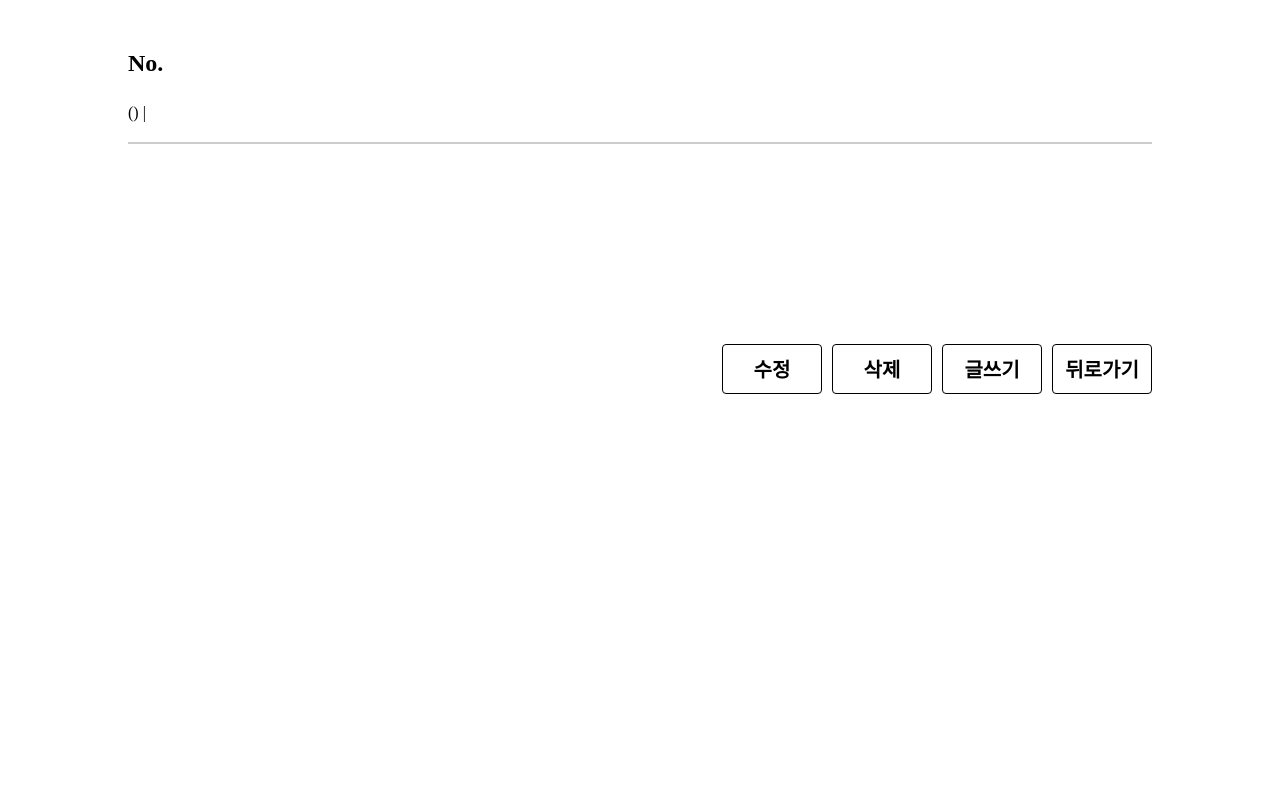
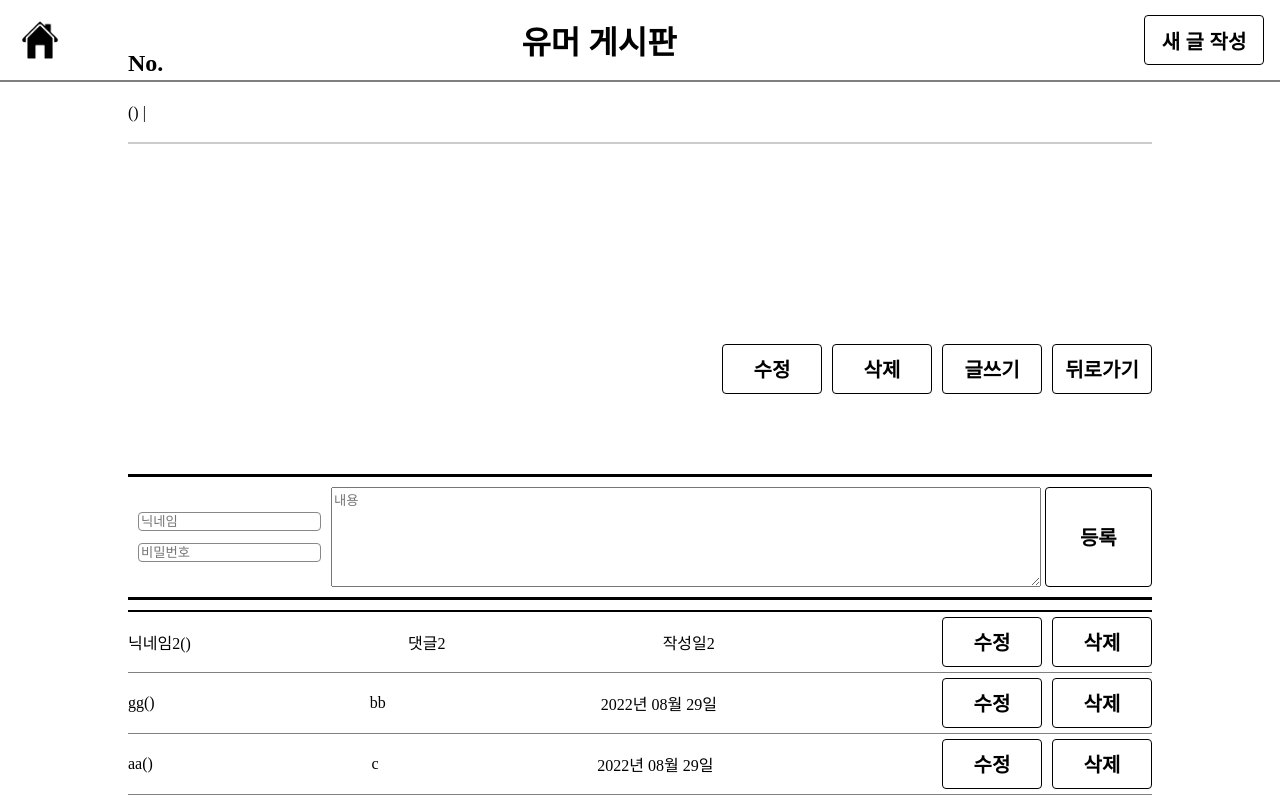
Before and after one commit to kwakhyun/anonymous-forum, a React (Create React App) app: page /detail/1 in a window 1280 px wide. Shown: the top 798 px of the page. Built offline with nearby package versions, Linux system fonts and the light colour scheme; no server answers; data requests are answered from the project's data file.

Commit message:
feat : 페이지 합치기

```diff
--- a/db.json
+++ b/db.json
@@ -26,6 +26,42 @@
       "content": "ee",
       "date": "2022.08.29 19:51:11",
       "ip": "119.67"
+    },
+    {
+      "id": "1dbaa173-df67-47dd-af50-d7cffc9a21a2",
+      "nickname": "1234",
+      "password": "1234",
+      "title": "1234",
+      "content": "1234",
+      "date": "2022.08.30 20:52:35",
+      "ip": "182.229"
+    },
+    {
+      "id": "76ded35f-c417-46e6-8391-f9709efab019",
+      "nickname": "1234",
+      "password": "1234",
+      "title": "1234",
+      "content": "1234",
+      "date": "2022.08.30 20:54:59",
+      "ip": "182.229"
+    },
+    {
+      "id": "82469012-8db5-4c4b-ac56-7071fba8501f",
+      "nickname": "11",
+      "password": "11",
+      "title": "11",
+      "content": "11",
+      "date": "2022.08.30 20:56:12",
+      "ip": "182.229"
+    },
+    {
+      "id": "a7b32517-36d4-40db-8a80-f0549799a495",
+      "nickname": "aa",
+      "password": "12",
+      "title": "12",
+      "content": "12",
+      "date": "2022.08.30 20:56:26",
+      "ip": "182.229"
     }
   ],
   "comments": [
@@ -145,6 +181,48 @@
     },
     {
       "id": 9
+    },
+    {
+      "list": [
+        {
+          "id": "2c3723ea-5535-457d-9661-7f32a67bafe6",
+          "ip": "182.229",
+          "comment": "1234",
+          "nickname": "1234",
+          "password": "1234",
+          "date": "2022년 08월 30일"
+        }
+      ],
+      "id": "1dbaa173-df67-47dd-af50-d7cffc9a21a2"
+    },
+    {
+      "id": "76ded35f-c417-46e6-8391-f9709efab019",
+      "list": []
+    },
+    {
+      "list": [],
+      "id": "82469012-8db5-4c4b-ac56-7071fba8501f"
+    },
+    {
+      "list": [
+        {
+          "id": "4ad33cb4-5bc9-4f2b-993c-8e7b50736a4c",
+          "ip": "182.229",
+          "comment": "12",
+          "nickname": "121",
+          "password": "3121",
+          "date": "2022년 08월 30일"
+        },
+        {
+          "id": "f42770a7-2d8c-4718-aa48-84f103649b05",
+          "ip": "182.229",
+          "comment": "123",
+          "nickname": "123",
+          "password": "123",
+          "date": "2022년 08월 30일"
+        }
+      ],
+      "id": "a7b32517-36d4-40db-8a80-f0549799a495"
     }
   ]
 }
--- a/src/components/Header/Header.jsx
+++ b/src/components/Header/Header.jsx
@@ -24,7 +24,7 @@ const Header = () => {
       <HeaderContainer>
         <HomeImg src={img_home} onClick={goToHome} />
         <Title>유머 게시판</Title>
-        <MainButton onClick={goToPost} children="새 글 작성" />
+        <MainButton width="6em" onClick={goToPost} children="새 글 작성" />
       </HeaderContainer>
       <Empty></Empty>
     </div>
--- a/src/components/comment/CommentForm.jsx
+++ b/src/components/comment/CommentForm.jsx
@@ -1,4 +1,3 @@
-import { Button } from "@mui/material";
 import axios from "axios";
 import { useEffect, useRef, useState } from "react";
 import { useDispatch, useSelector } from "react-redux";
@@ -45,7 +44,7 @@ const CommentForm = ({ formData }) => {
       return alert("채워주세요.");
     }
 
-    const newList = [...list];
+    const newList = list ? [...list] : [];
     let date = new Date();
     let year = date.getFullYear();
     let month = ("0" + (1 + date.getMonth())).slice(-2);
--- a/src/hook/useGetData.jsx
+++ b/src/hook/useGetData.jsx
@@ -18,7 +18,7 @@ const useGetData = async (table, id) => {
       await axios
         .get(url)
         .then((res) => setValue(res.data))
-        .catch(() => console.log("불러오지 못했습니다."));
+        .catch(() => setValue({ id: id, list: [] }));
     };
     getData();
   }, [url]);
--- a/src/pages/CommentPage.jsx
+++ b/src/pages/CommentPage.jsx
@@ -5,13 +5,15 @@ import { useGetData } from "../hook";
 import { postComment } from "../redux/modules/commentSlice";
 import { useParams } from "react-router-dom";
 import { useDispatch, useSelector } from "react-redux";
+import { Header } from "../components/Header";
 
 const CommentPage = () => {
   const dispatch = useDispatch();
-  const param = useParams().id;
-  const data = useGetData("comments", param);
+  const { id } = useParams();
+  const data = useGetData("comments", id);
   const formData = { nickname: "", password: "", content: "" };
 
+  console.log(id);
   useEffect(() => {
     data.then((res) => {
       dispatch(postComment({ id: res.id, list: res?.list }));
@@ -20,6 +22,7 @@ const CommentPage = () => {
 
   return (
     <DivPage>
+      <Header />
       <CommentForm formData={formData} />
       <CommentList />
     </DivPage>
--- a/src/pages/DetailPage.jsx
+++ b/src/pages/DetailPage.jsx
@@ -4,7 +4,7 @@ import { useSelector, useDispatch } from "react-redux";
 import { deletePost } from "../redux/modules/postSlice";
 import styled from "styled-components";
 import Button from "../components/mainButton/MainButton";
-
+import CommentPage from "./CommentPage";
 const DetailPage = () => {
   const params = useParams();
   const navigate = useNavigate();
@@ -30,6 +30,7 @@ const DetailPage = () => {
   console.log(info);
 
   return (
+    <div>
       <DetailPageWrapper>
         <span>No.{info.num}</span>
         <h2>{info.title}</h2>
@@ -76,6 +77,8 @@ const DetailPage = () => {
           <Button onClick={() => navigate(-1)}>뒤로가기</Button>
         </ButtonDiv>
       </DetailPageWrapper>
+      <CommentPage />
+    </div>
   );
 };
 
--- a/src/pages/PostPage.jsx
+++ b/src/pages/PostPage.jsx
@@ -5,7 +5,7 @@ import { useDispatch } from "react-redux";
 import { addPost } from "../redux/modules/postSlice";
 import axios from "axios";
 import styled from "styled-components";
-import Button from "../components/mainButton/MainButton";
+import { postComment } from "../redux/modules/commentSlice";
 
 const PostPage = () => {
   const title = useRef(null);
@@ -49,45 +49,36 @@ const PostPage = () => {
       <input ref={title} placeholder="제목" />
       <textarea ref={content} placeholder="내용" />
       <ButtonDiv>
-        <Button
+        <button
           onClick={() => {
-            if (nickname.current.value === "") {
-              alert("닉네임을 입력하세요.");
-              nickname.current.focus();
-            } else if (password.current.value === "") {
-              alert("비밀번호를 입력하세요.");
-              password.current.focus();
-            } else if (title.current.value === "") {
-              alert("제목을 입력하세요.");
-              title.current.focus();
-            } else if (content.current.value === "") {
-              alert("내용을 입력하세요.");
-              content.current.focus();
-            } else if (password.current.value.length < 4) {
-              alert("비밀번호는 최소 4자리 이상 입력해주세요.");
-              password.current.focus();
-            } else if (title.current.value.length < 2) {
-              alert("제목은 최소 2자 이상 입력해주세요.");
-              title.current.focus();
-            } else {
-              dispatch(
-                addPost({
-                  id: v4(),
+            let id = v4();
+            const data = {
+              id: id,
               nickname: nickname.current.value,
               password: content.current.value,
               title: title.current.value,
               content: content.current.value,
               date: post_time,
               ip: userIp,
+            };
+
+            axios.post("http://localhost:3001/comments", {
+              id: id,
+              list: [],
+            });
+            dispatch(addPost(data));
+            dispatch(
+              postComment({
+                id: id,
+                list: [],
               })
             );
             navigate("/");
-            }
           }}
         >
           글 게시
-        </Button>
-        <Button onClick={() => navigate(-1)}>뒤로가기</Button>
+        </button>
+        <button onClick={() => navigate(-1)}>뒤로가기</button>
       </ButtonDiv>
     </PostPageStyle>
   );
@@ -128,9 +119,6 @@ const ButtonDiv = styled.div`
   justify-content: flex-end;
   margin-top: 20px;
   button {
-    margin-left: 10px;
-  }
-  /* button {
     width: 100px;
     height: 50px;
     margin-left: 10px;
@@ -145,7 +133,7 @@ const ButtonDiv = styled.div`
       background-color: #000;
       color: #fff;
     }
-  } */
+  }
 `;
 
 export default PostPage;
```
Lines whose indentation alone changed are shown as unchanged.
